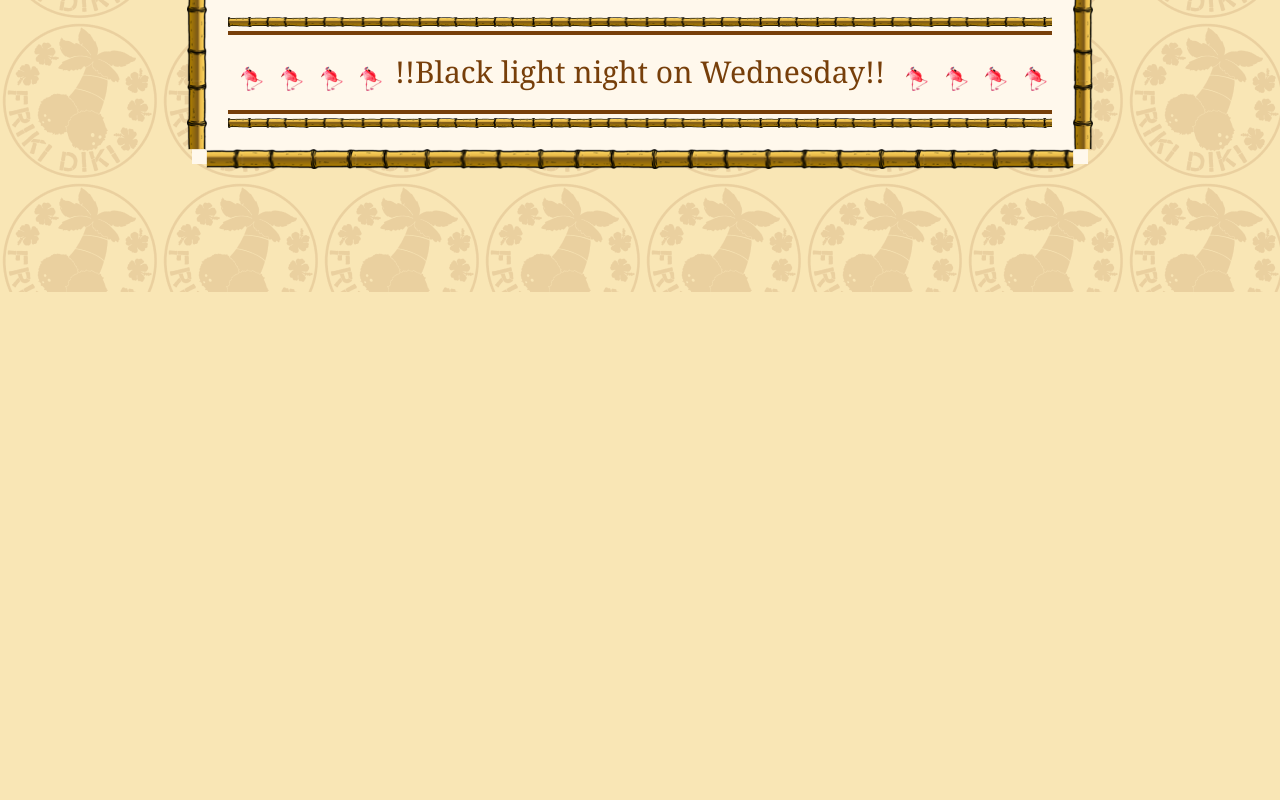
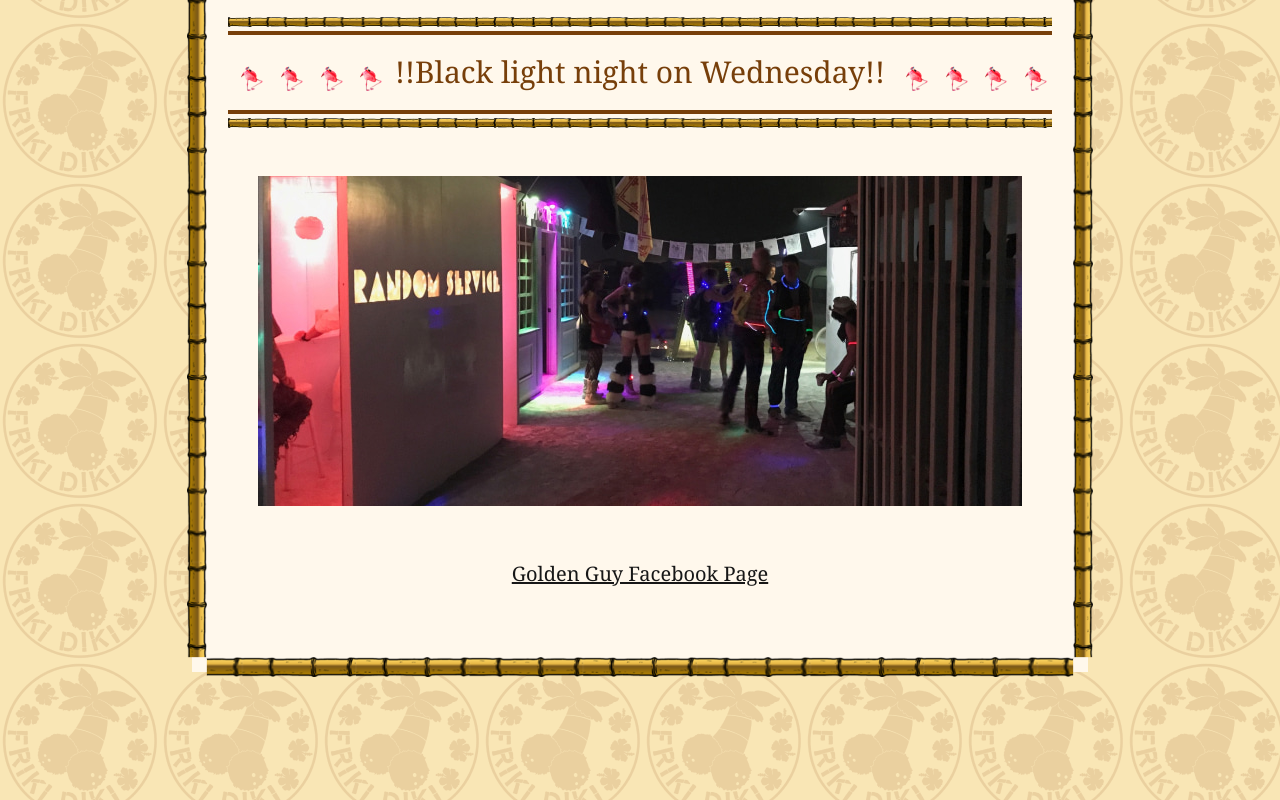
Before and after one commit to friki-diki/frikidiki.com, a Next.js app: page / in a window 1280 px wide. Shown: the part 1099-1899 px from the top of the page. Before the commit the page ends 1391 px from the top, so only its background shows below. Built offline with nearby package versions, Linux system fonts and the light colour scheme; what tailwindcss-image-rendering would draw is missing.

Commit message:
alley pic

```diff
--- a/src/pages/index.tsx
+++ b/src/pages/index.tsx
@@ -1,10 +1,10 @@
 import type { NextPage } from 'next'
 import Head from 'next/head'
 import Image from 'next/image'
-import logo from '../../assets/images/logo.webp'
 import logoRotating from '../../assets/images/logo-rotating.gif'
 import map from '../../assets/images/map.png'
 import favicon from '../../assets/images/favicon.png'
+import alley from '../../assets/images/alley.jpg'
 import partyDancing from '../../assets/images/party-dancing.gif'
 import { FC, useEffect, useRef } from 'react'
 
@@ -66,6 +66,12 @@ const Home: NextPage = () => {
 					</h3>
 					<hr className="border-2 border-[#773F0A]"/>
 					<hr className="mt-1 [border-image:url('../assets/images/bamboo-border-fixed-smaller.png')_25_repeat] border-t-[10px]"/>
+					<div className="mt-12">
+						<Image src={alley}/>
+					</div>
+					<div className="mt-12"></div>
+					<a className="text-neutral-900 underline text-xl" href="https://www.facebook.com/groups/goldenguyalley/" target="_blank">Golden Guy Facebook Page</a>
+					<div className="mt-12"></div>
 				</div>
 			</div>
 		</div>
```
Also changed, not shown: assets/images/alley.jpg (added).
